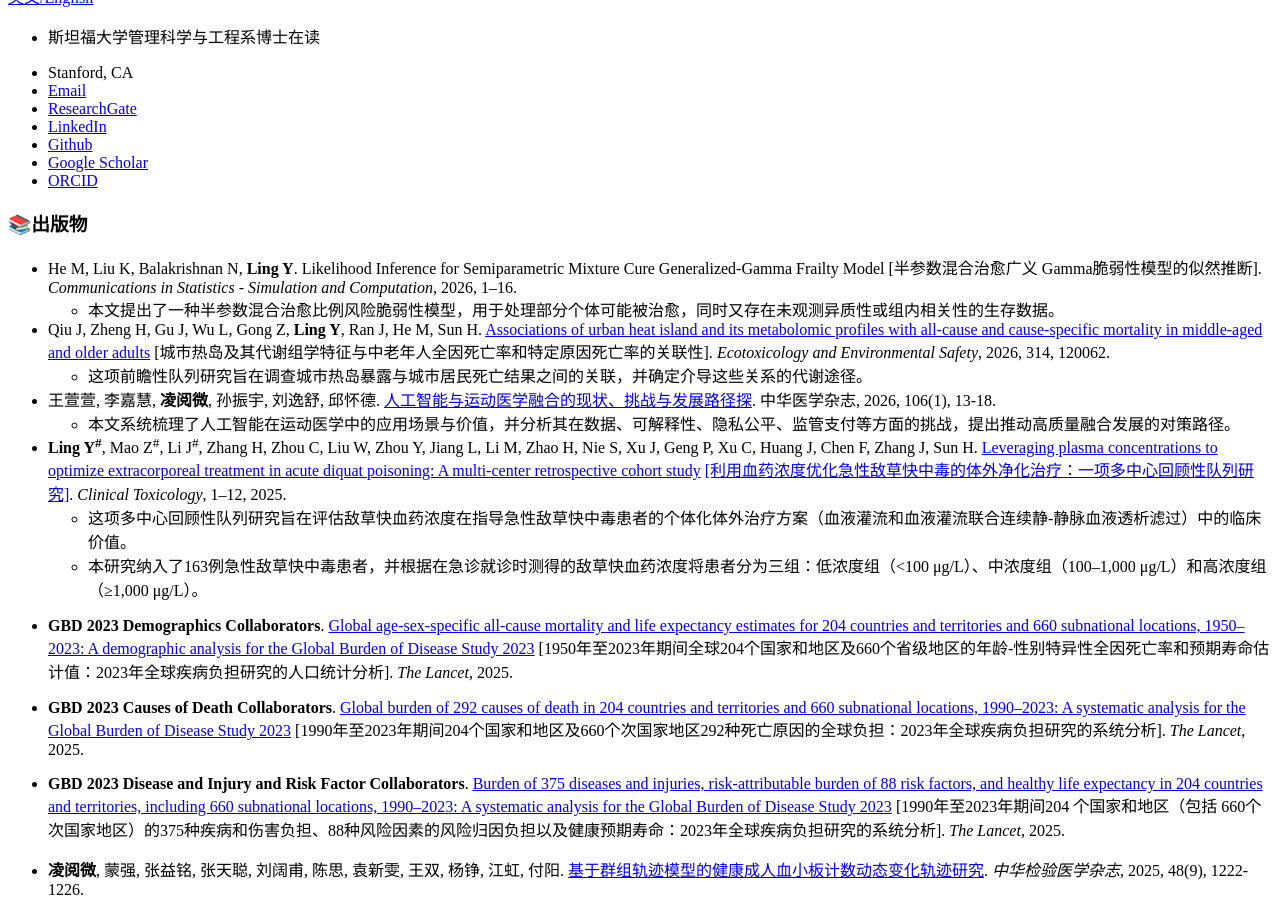
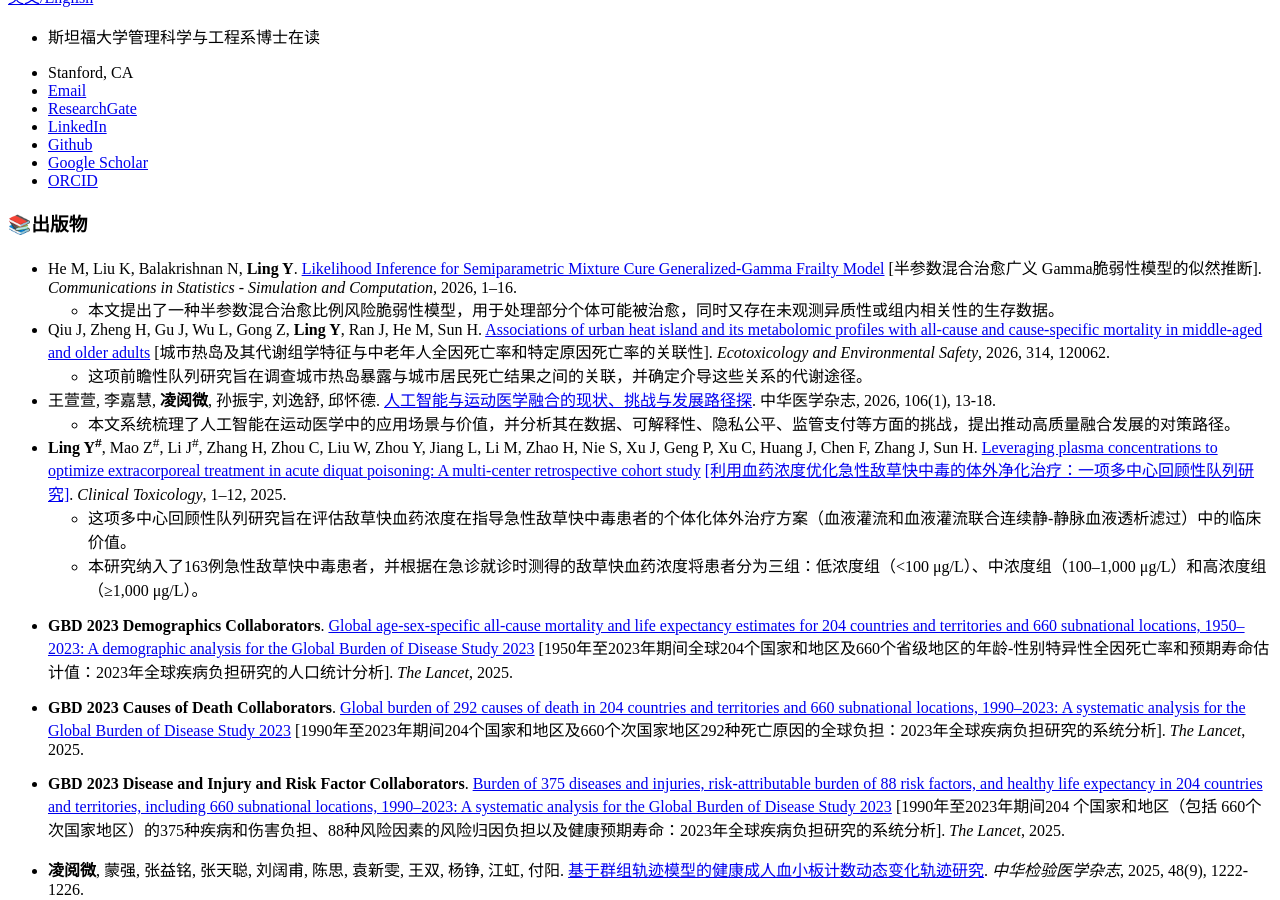
Before and after one commit to lingyuewei/lingyuewei.github.io, a Jekyll site: the page built from _pages/includes/pub.md, in a window 1280 px wide and 900 px high, scrolled down 652 px. Built offline with Jekyll 4.4.1, drawn with Linux system fonts in a browser that asks for light colours; our own code applies the rules of GitHub Pages for plain Markdown files; part of the change alters nothing that is shown.

Commit message:
Update pub link

```diff
--- a/_pages/includes/pub.md
+++ b/_pages/includes/pub.md
@@ -1,6 +1,6 @@
 # 📚出版物
 
-- He M, Liu K, Balakrishnan N, **Ling Y**. Likelihood Inference for Semiparametric Mixture Cure Generalized-Gamma Frailty Model [半参数混合治愈广义 Gamma脆弱性模型的似然推断]. *Communications in Statistics - Simulation and Computation*, 2026, 1–16.
+- He M, Liu K, Balakrishnan N, **Ling Y**. [Likelihood Inference for Semiparametric Mixture Cure Generalized-Gamma Frailty Model](https://doi.org/10.1080/03610918.2026.2651419) [半参数混合治愈广义 Gamma脆弱性模型的似然推断]. *Communications in Statistics - Simulation and Computation*, 2026, 1–16.
   - 本文提出了一种半参数混合治愈比例风险脆弱性模型，用于处理部分个体可能被治愈，同时又存在未观测异质性或组内相关性的生存数据。
 
 - Qiu J, Zheng H, Gu J, Wu L, Gong Z, **Ling Y**, Ran J, He M, Sun H. [Associations of urban heat island and its metabolomic profiles with all-cause and cause-specific mortality in middle-aged and older adults](https://doi.org/10.1016/j.ecoenv.2026.120062) [城市热岛及其代谢组学特征与中老年人全因死亡率和特定原因死亡率的关联性]. *Ecotoxicology and Environmental Safety*, 2026, 314, 120062.
```
